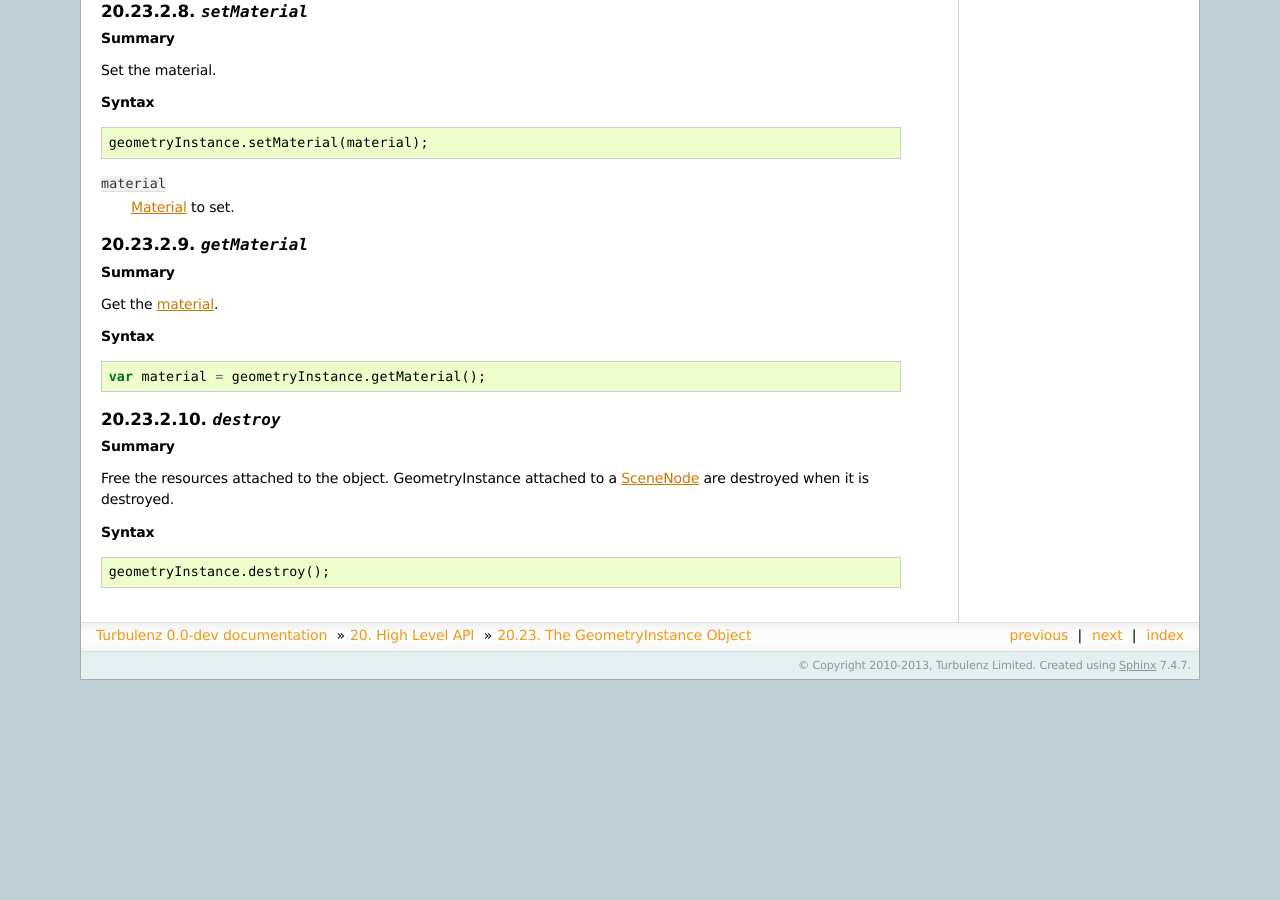
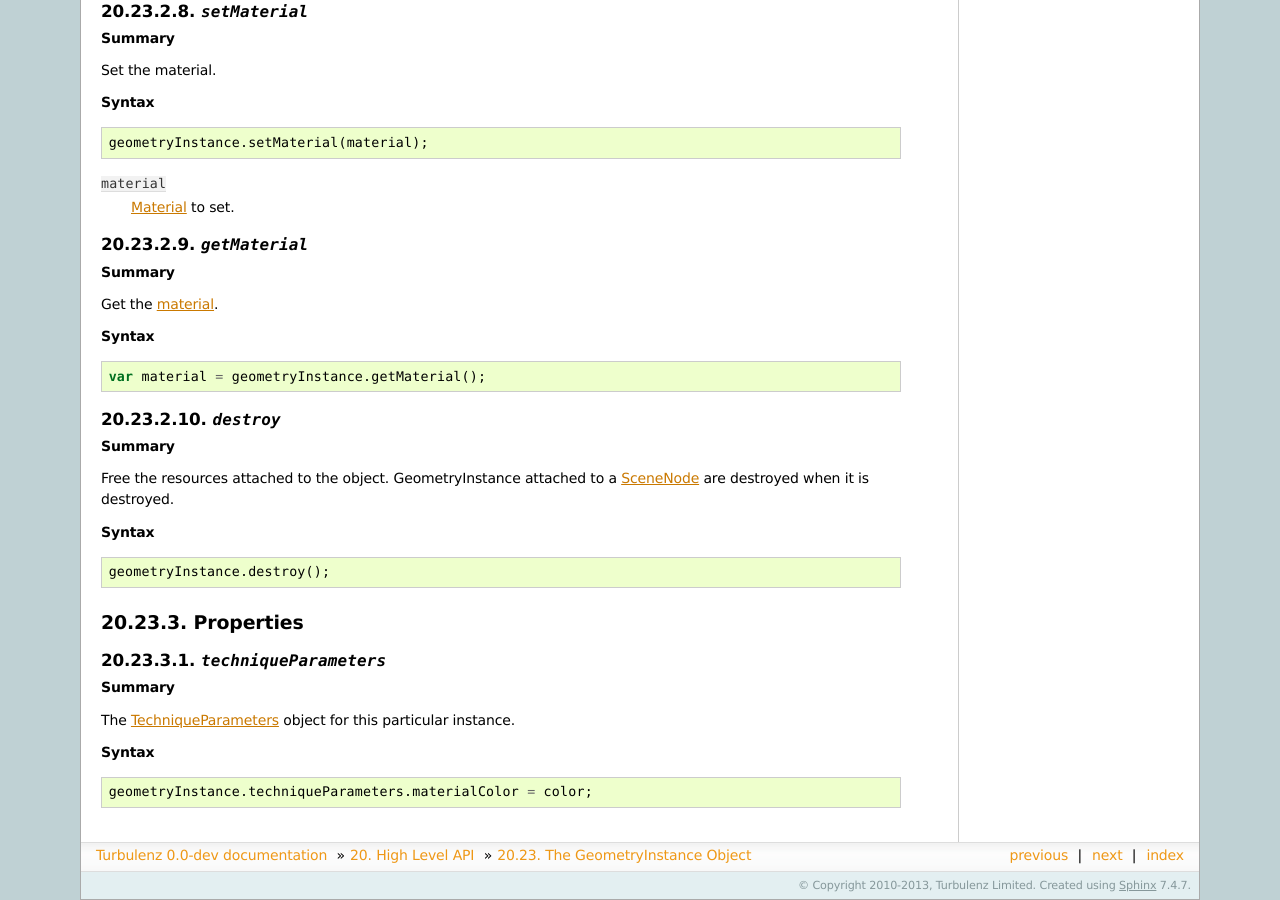
Before and after one commit to turbulenz/turbulenz_engine, a Sphinx documentation site: the page built from docs/source/jslibrary_api/geometryinstance_api.rst, in a window 1280 px wide and 900 px high, scrolled down 2424 px. Built offline with Sphinx 7.4.7, drawn with Linux system fonts in a browser that asks for light colours; before the commit the page ends 3104 px from its top, so only the background shows below that; some of the changed text lies outside the part shown.

Commit message:
Documented GeometryInstance.techniqueParameters.

```diff
--- a/docs/source/jslibrary_api/geometryinstance_api.rst
+++ b/docs/source/jslibrary_api/geometryinstance_api.rst
@@ -223,3 +223,23 @@ Free the resources attached to the object. GeometryInstance attached to a :ref:`
 **Syntax** ::
 
     geometryInstance.destroy();
+
+
+Properties
+==========
+
+.. index::
+    pair: GeometryInstance; techniqueParameters
+
+.. _geometryinstance_techniqueParameters:
+
+`techniqueParameters`
+---------------------
+
+**Summary**
+
+The :ref:`TechniqueParameters <techniqueparameters>` object for this particular instance.
+
+**Syntax** ::
+
+    geometryInstance.techniqueParameters.materialColor = color;
```
